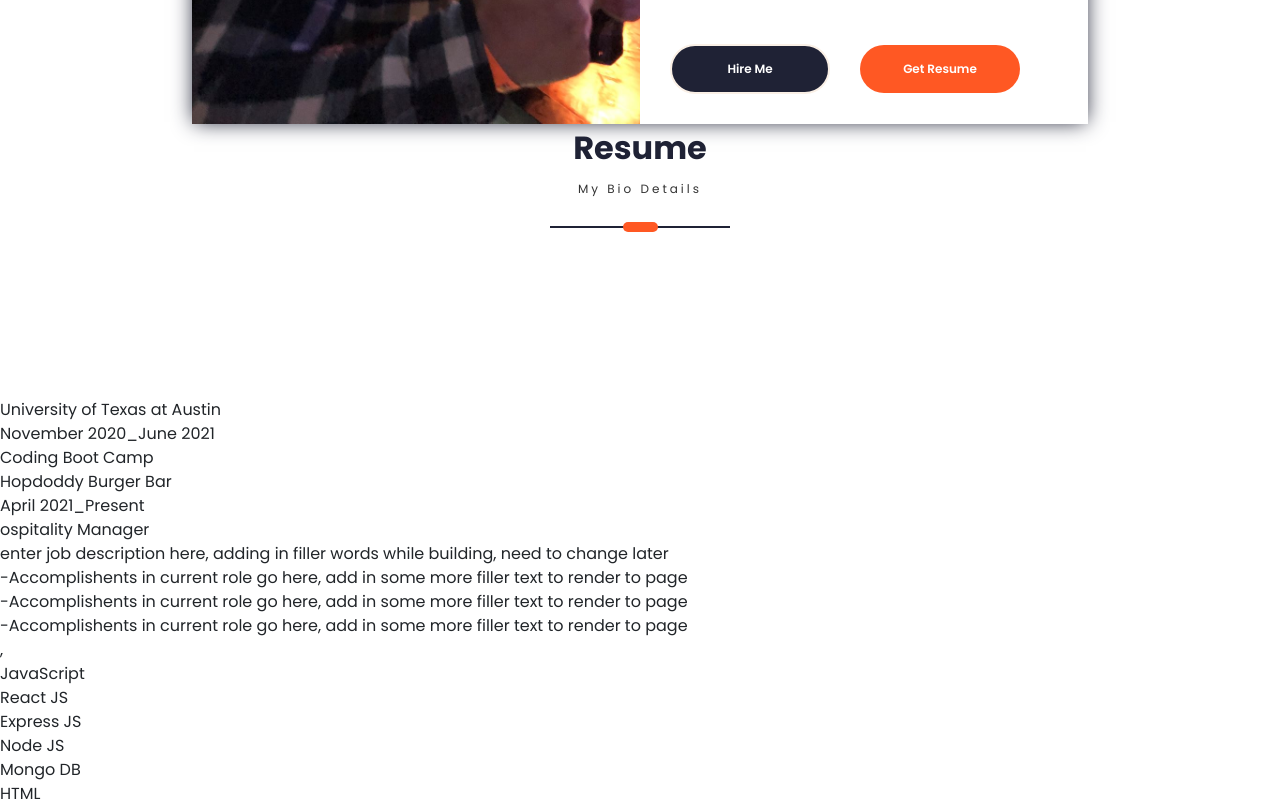
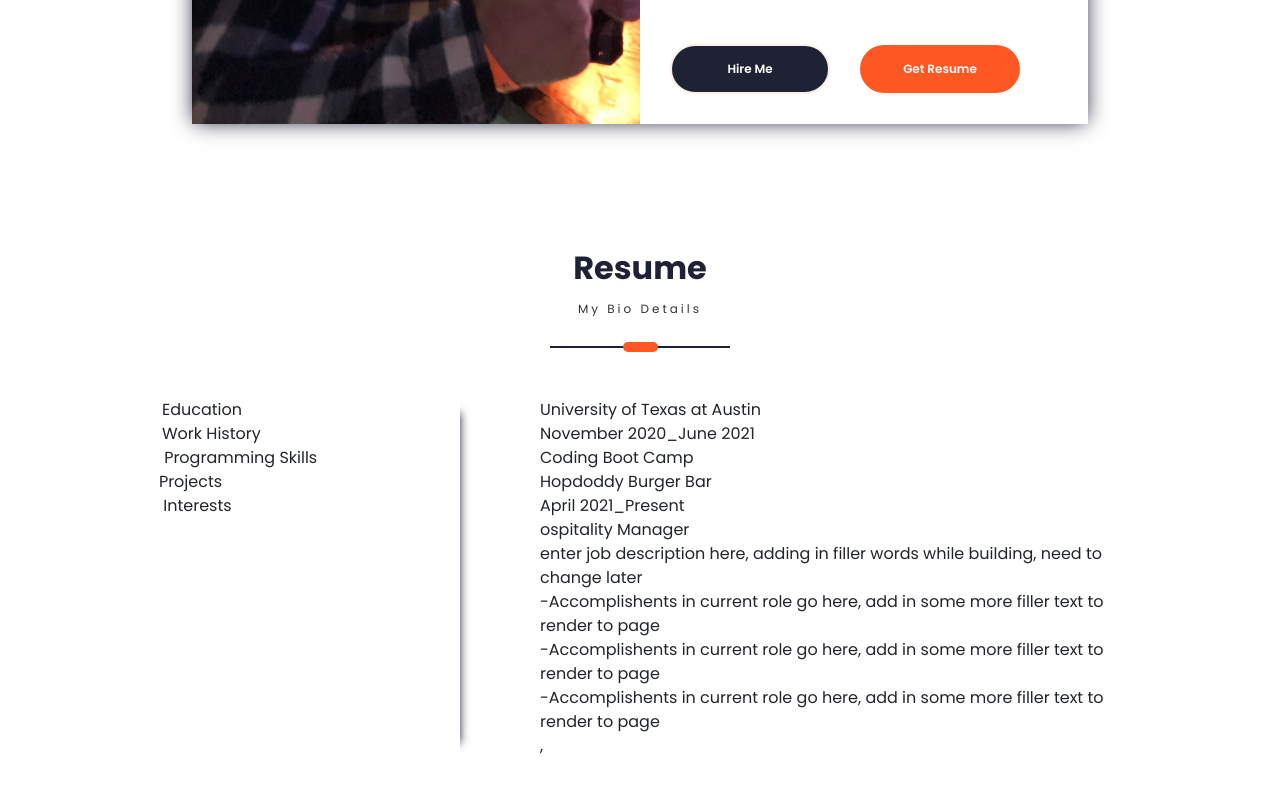
Before and after one commit to chris6661/new-portfolio, a React (Create React App) app in the folder client/: page / in a window 1280 px wide. Shown: the part 1380-2181 px from the top of the page. Built offline with nearby package versions, Linux system fonts and the light colour scheme; a web font is replaced by a local one.

Commit message:
fixed footer image iwdth problem

```diff
--- a/client/package.json
+++ b/client/package.json
@@ -42,5 +42,8 @@
       "last 1 firefox version",
       "last 1 safari version"
     ]
+  },
+  "devDependencies": {
+    "@svgr/cli": "^6.5.1"
   }
 }
--- a/client/src/PortfolioContainer/Home/Footer/Footer.css
+++ b/client/src/PortfolioContainer/Home/Footer/Footer.css
@@ -10,7 +10,7 @@
     width: 100%;
     height: 100%;
     /* max width is making white wavy bg at bottom appear too small on second monitor, come back to  */
-    max-width: 1920px;
+    /* max-width: 1920px; */
 }
 
 .footer-parent img{
--- a/client/src/PortfolioContainer/Resume/Resume.css
+++ b/client/src/PortfolioContainer/Resume/Resume.css
@@ -0,0 +1,27 @@
+.resume-container {
+    display: flex;
+    align-items: center;
+    flex-direction: column;
+    justify-content: center;
+    min-height: fit-content;
+    margin: 120px 0;
+}
+
+.resume-card {
+    display: flex;
+    height: 360px;
+    width: 1000px;
+}
+
+.resume-bullets {
+    height: 100%;
+    box-shadow: 15px 0 9px -15px #1f2235;
+    width: 320px;
+}
+
+.resume-bullet-details {
+    flex-grow: 1;
+    width: 600px;
+    overflow: hidden;
+    padding: 0 0 0 80px;
+}
--- a/client/src/PortfolioContainer/Resume/Resume.js
+++ b/client/src/PortfolioContainer/Resume/Resume.js
@@ -41,13 +41,13 @@ export default function Resume(props) {
         )
     }
 
-    const resumeBullets = [
-        {label : "Education", logoSrc: "education.svg"},
-        {label: "Work History", logoSrc: "work-history.svg"},
-        {label: "Programming Skills", logoSrc: "programming-skills.svg"},
-        {label: "Projects", logoSrc: "projects.svg"},
-        {label: "Interests", logoSrc: "interests.svg"}
-    ];
+      const resumeBullets = [
+    { label: "Education", logoSrc: "education.svg" },
+    { label: "Work History", logoSrc: "work-history.svg" },
+    { label: "Programming Skills", logoSrc: "programming-skills.svg" },
+    { label: "Projects", logoSrc: "projects.svg" },
+    { label: "Interests", logoSrc: "interests.svg" },
+  ];
 
     const programmingSkillDetails = [
         {skill: "JavaScript", ratingPercentage: 75},
@@ -177,15 +177,16 @@ export default function Resume(props) {
         return resumeBullets.map((bullet, index) => (
             <div
             onClick = {() => handleCarousal(index)}
-            className = {index === selectedBulletIndex ? "bullet selectedBullet" : "bullet"}
+            className = {index === selectedBulletIndex ? "bullet selected-bullet" : "bullet"}
             key = {index}
             >
                 <img className = "bullet-logo"
                 src = {require (`../../assets/Resume/${bullet.logoSrc}`).default}
                 alt = "No internet connection."/>
+                <span className='bullet-label'>{bullet.label}</span>
             </div>
-        ))
-    }
+        ));
+    };
 
     const getResumeScreen = () => {
         return (
@@ -205,12 +206,12 @@ export default function Resume(props) {
     }, [fadeInSubscription]);
 
   return (
-    <div resume-container screen-container id={props.id || ""}>
+    <div className= "resume-container screen-container" id={props.id ||""}>
         <div className='resume-content'>
             <ScreenHeading title={'Resume'} subHeading={"My Bio Details"}/>
             <div className='resume-card'>
                 <div className='resume-bullets'>
-                    <div className='bulet-container'>
+                    <div className='bullet-container'>
                         <div className='bullet-icons'></div>
                         <div className='bullets'>{getBullets()}</div>
                     </div>
```
Also changed, not shown: 1 other file (tests, documents, lock files or other folders).
